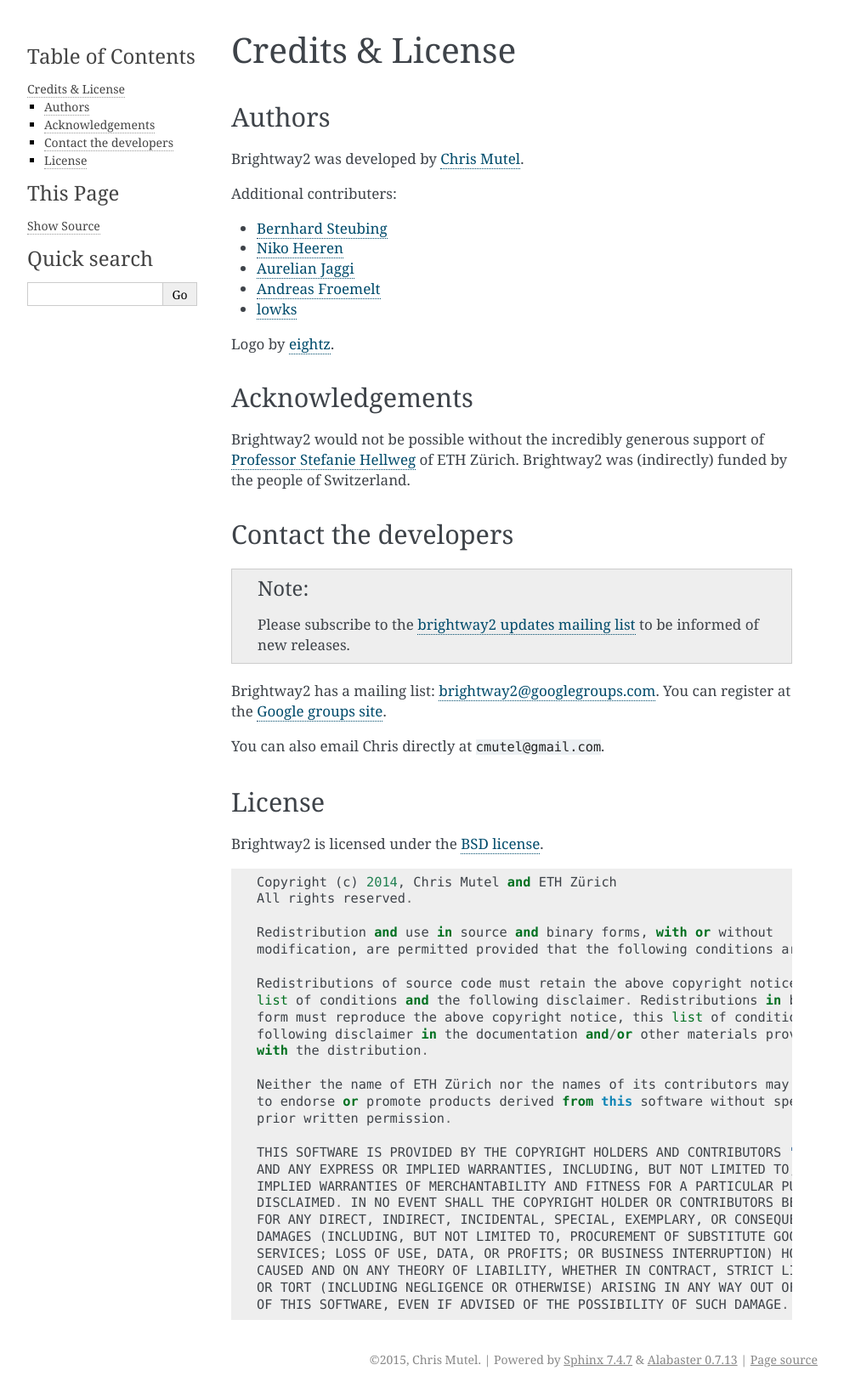
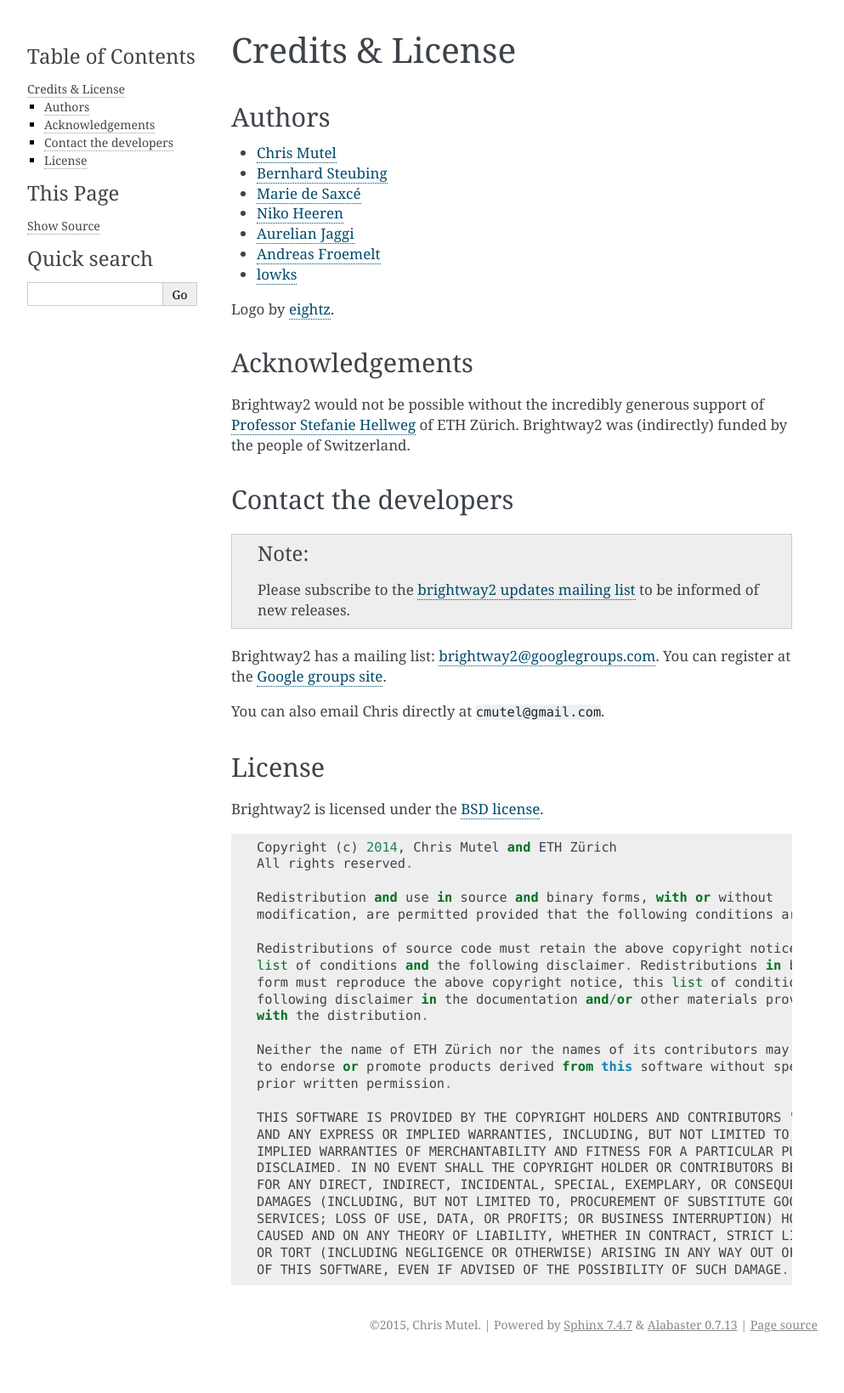
Before and after one commit to brightway-lca/brightway2, a Sphinx documentation site: the page built from docs/credits.rst, in a window 1280 px wide. Shown: the whole page at 85% size, without its empty margins (148-1141 px from the left). Built offline with Sphinx 7.4.7, drawn with Linux system fonts in a browser that asks for light colours; after the commit the page ends 1598 px from its top, so only the background shows below that.

Commit message:
Add Marie's modifications to tutorial 1

```diff
--- a/docs/credits.rst
+++ b/docs/credits.rst
@@ -4,15 +4,13 @@
 Authors
 -------
 
-Brightway2 was developed by `Chris Mutel <http://chris.mutel.org/>`_.
-
-Additional contributers:
-
-* `Bernhard Steubing <http://www.ifu.ethz.ch/ESD/people/bsteubin>`_
-* `Niko Heeren <http://www.ifu.ethz.ch/staff/nheeren/index_EN>`_
-* `Aurelian Jaggi <http://eaternity.ch/team/Aurelian-Jaggi/>`_
-* `Andreas Froemelt <http://www.ifu.ethz.ch/ESD/people/andrefro>`_
-* `lowks <https://bitbucket.org/lowks>`_
+* `Chris Mutel <http://chris.mutel.org/>`__
+* `Bernhard Steubing <http://www.ifu.ethz.ch/ESD/people/bsteubin>`__
+* `Marie de Saxcé <http://lca-net.com/about/who-we-are/>`__
+* `Niko Heeren <http://www.ifu.ethz.ch/staff/nheeren/index_EN>`__
+* `Aurelian Jaggi <http://eaternity.ch/team/Aurelian-Jaggi/>`__
+* `Andreas Froemelt <http://www.ifu.ethz.ch/ESD/people/andrefro>`__
+* `lowks <https://bitbucket.org/lowks>`__
 
 Logo by `eightz <http://www.fiverr.com/ei8htz>`__.
 
```
Also changed, not shown: 1 other file.
